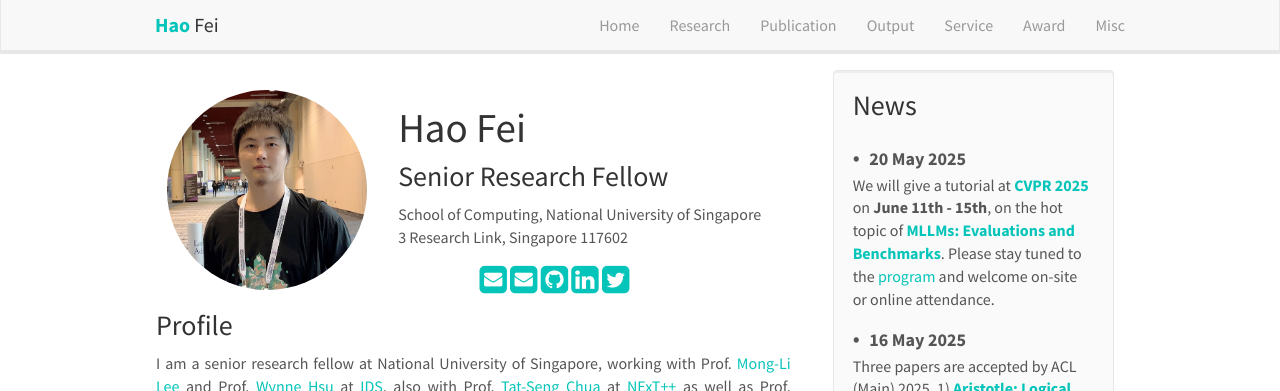
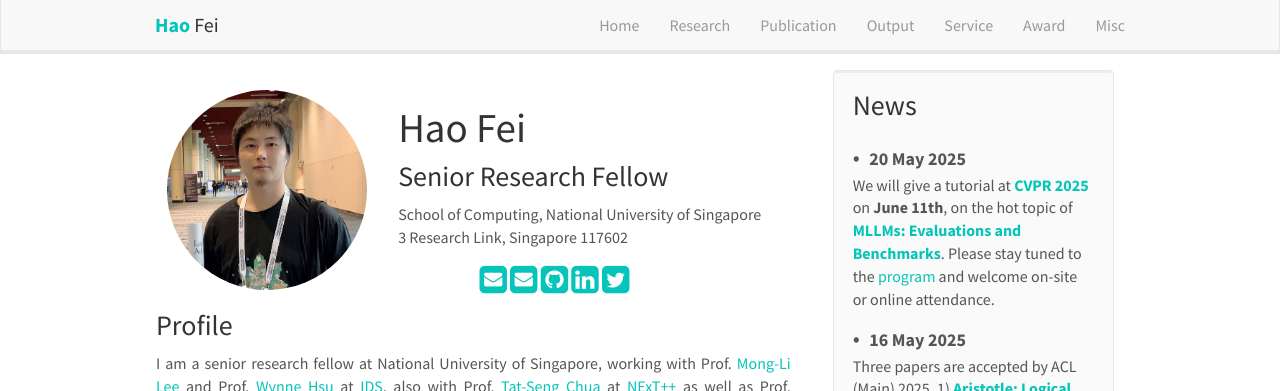
Before and after one commit to scofield7419/scofield7419.github.io, a Jekyll site: the page built from _pages/home.md, in a window 1280 px wide and 900 px high. Shown: the top 391 px of the window. Built offline with Jekyll 4.4.1, drawn with Linux system fonts in a browser that asks for light colours; nearby versions of some CDN libraries; comment, search, counter and statistics services are not loaded; a style sheet for code colours, icons or effects is not loaded.

Commit message:
Update news.yml

```diff
--- a/_data/news.yml
+++ b/_data/news.yml
@@ -1,6 +1,6 @@
 
 - date: 20 May 2025
-  headline: "We will give a tutorial at [**CVPR 2025**](https://cvpr.thecvf.com/Conferences/2025) on **June 11th - 15th**, on the hot topic of [**MLLMs: Evaluations and Benchmarks**](https://mllm2024.github.io/CVPR2025/). Please stay tuned to the [program](https://mllm2024.github.io/CVPR2025/) and welcome on-site or online attendance."
+  headline: "We will give a tutorial at [**CVPR 2025**](https://cvpr.thecvf.com/Conferences/2025) on **June 11th**, on the hot topic of [**MLLMs: Evaluations and Benchmarks**](https://mllm2024.github.io/CVPR2025/). Please stay tuned to the [program](https://mllm2024.github.io/CVPR2025/) and welcome on-site or online attendance."
 
 - date: 16 May 2025
   headline: "Three papers are accepted by ACL (Main) 2025, 1) [**Aristotle: Logical Reasoning**](https://arxiv.org/abs/2412.16953), 2) [**Metaphor Detection**](#) and 3) [**Cross-Lingual and Cross-Modal Hallucination Benchmark**](#). Congrats to all my co-authors!"
```
